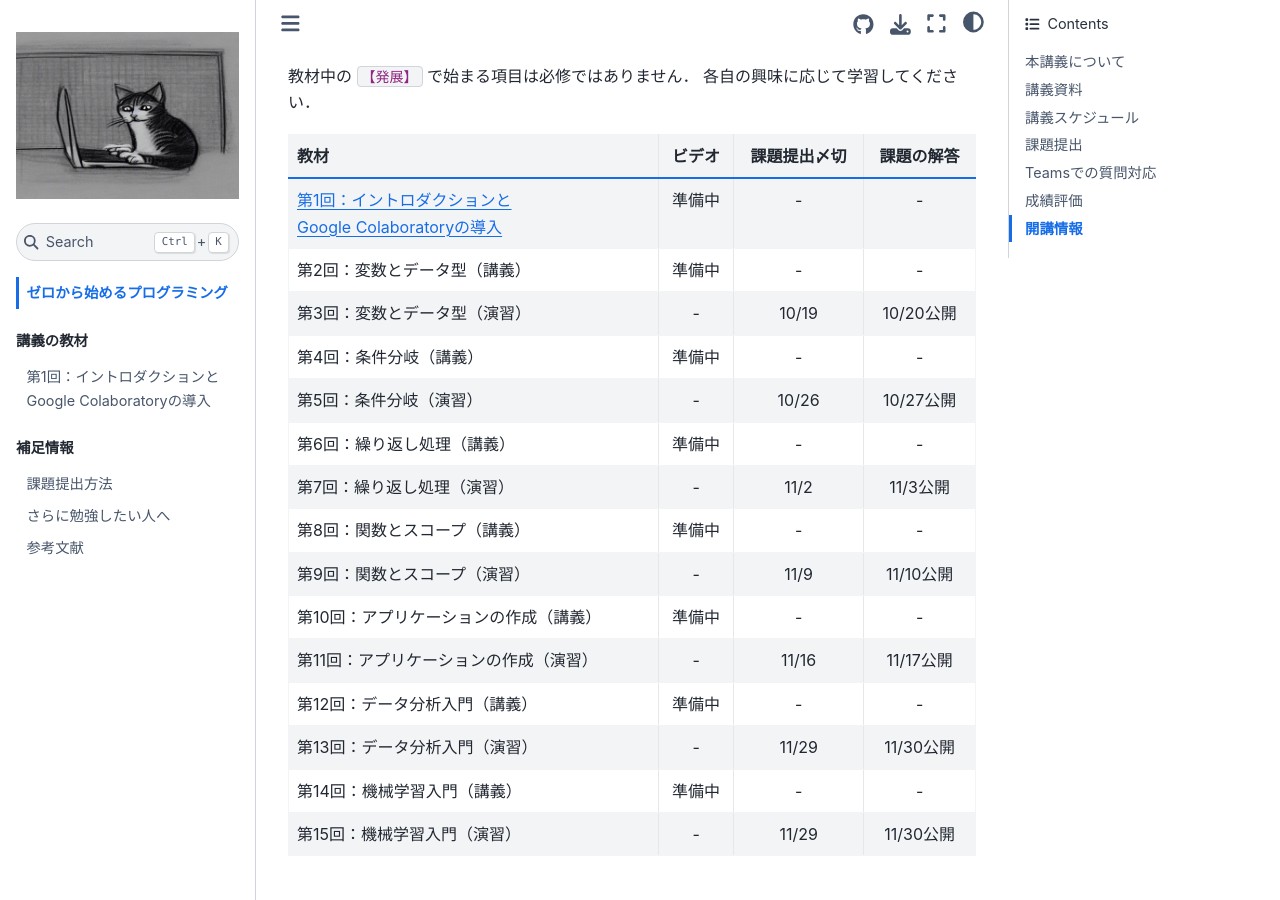
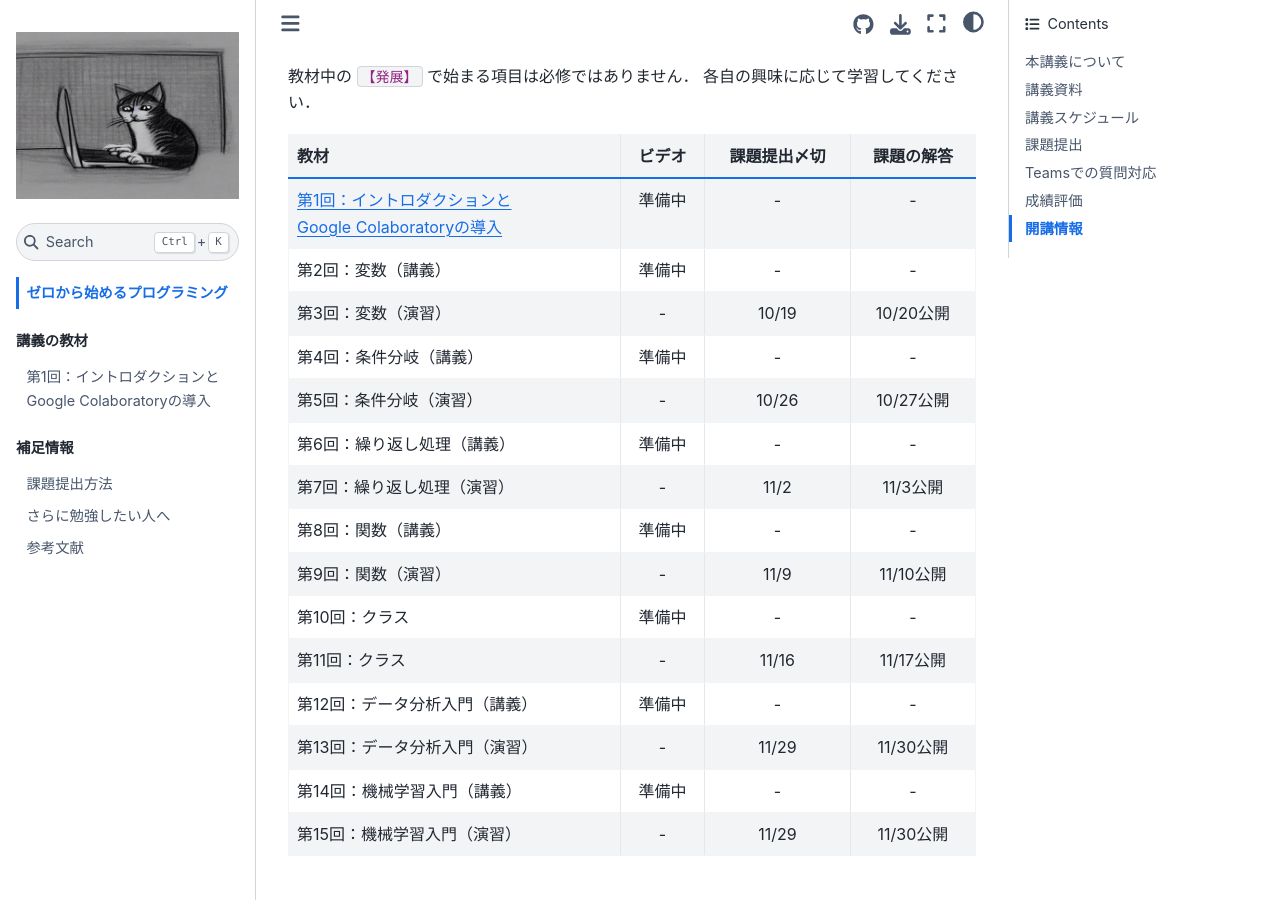
Before and after one commit to ground-zero-programming/zero-pro2023-public, a Jupyter Book: the page built from intro.md, in a window 1280 px wide and 900 px high, scrolled down 798 px. Built offline with Jupyter Book 1.0.4 settings and Sphinx 7.4.7 and the Sphinx Book theme 1.1.4, drawn with Linux system fonts in a browser that asks for light colours; pages that are not in the unit, such as notebooks, are missing from menus.

Commit message:
update: intro

```diff
--- a/intro.md
+++ b/intro.md
@@ -31,16 +31,16 @@
 | 教材 | ビデオ | 課題提出〆切 | 課題の解答 |
 | ---- | :----: | :----: | :----: |
 | [第1回：イントロダクションと<br>Google Colaboratoryの導入](docs/01/introduction_and_setup.ipynb) | 準備中 | - | - |
-| 第2回：変数とデータ型（講義） | 準備中 | - | - |
-| 第3回：変数とデータ型（演習） | - | 10/19 | 10/20公開 |
+| 第2回：変数（講義） | 準備中 | - | - |
+| 第3回：変数（演習） | - | 10/19 | 10/20公開 |
 | 第4回：条件分岐（講義） | 準備中 | - | - |
 | 第5回：条件分岐（演習） | - | 10/26 | 10/27公開 |
 | 第6回：繰り返し処理（講義） | 準備中 | - | - |
 | 第7回：繰り返し処理（演習）  | - | 11/2 | 11/3公開 |
-| 第8回：関数とスコープ（講義） | 準備中 | - | - |
-| 第9回：関数とスコープ（演習） |- | 11/9 | 11/10公開 |
-| 第10回：アプリケーションの作成（講義） | 準備中 | - | - |
-| 第11回：アプリケーションの作成（演習）  | - | 11/16 | 11/17公開 |
+| 第8回：関数（講義） | 準備中 | - | - |
+| 第9回：関数（演習） |- | 11/9 | 11/10公開 |
+| 第10回：クラス | 準備中 | - | - |
+| 第11回：クラス  | - | 11/16 | 11/17公開 |
 | 第12回：データ分析入門（講義） | 準備中 | - | - |
 | 第13回：データ分析入門（演習）  | - | 11/29 | 11/30公開 |
 | 第14回：機械学習入門（講義） | 準備中 | - | - |
```
